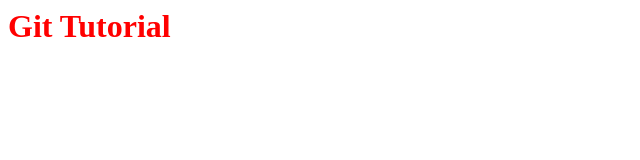
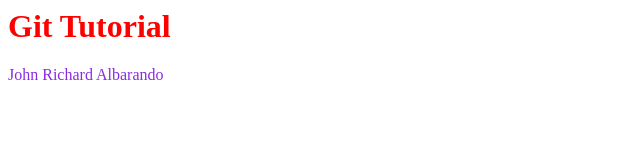
Before and after one commit to citizen-yuuta/firstgithub.com, a plain HTML site: page index.html in a window 1280 px wide. Shown: the whole page, without its empty margins (0-640 px from the left). Drawn offline with Linux system fonts and the light colour scheme.

Commit message:
new hehe

```diff
--- a/index.css
+++ b/index.css
@@ -1,3 +1,6 @@
 h1 {
     color: red;
 }
+p {
+    color: blueviolet;
+}
--- a/index.html
+++ b/index.html
@@ -4,5 +4,6 @@
 </head>
 <body>
 <h1>Git Tutorial</h1>
+<p>John Richard Albarando</p>
 </body>
 </html>
```
